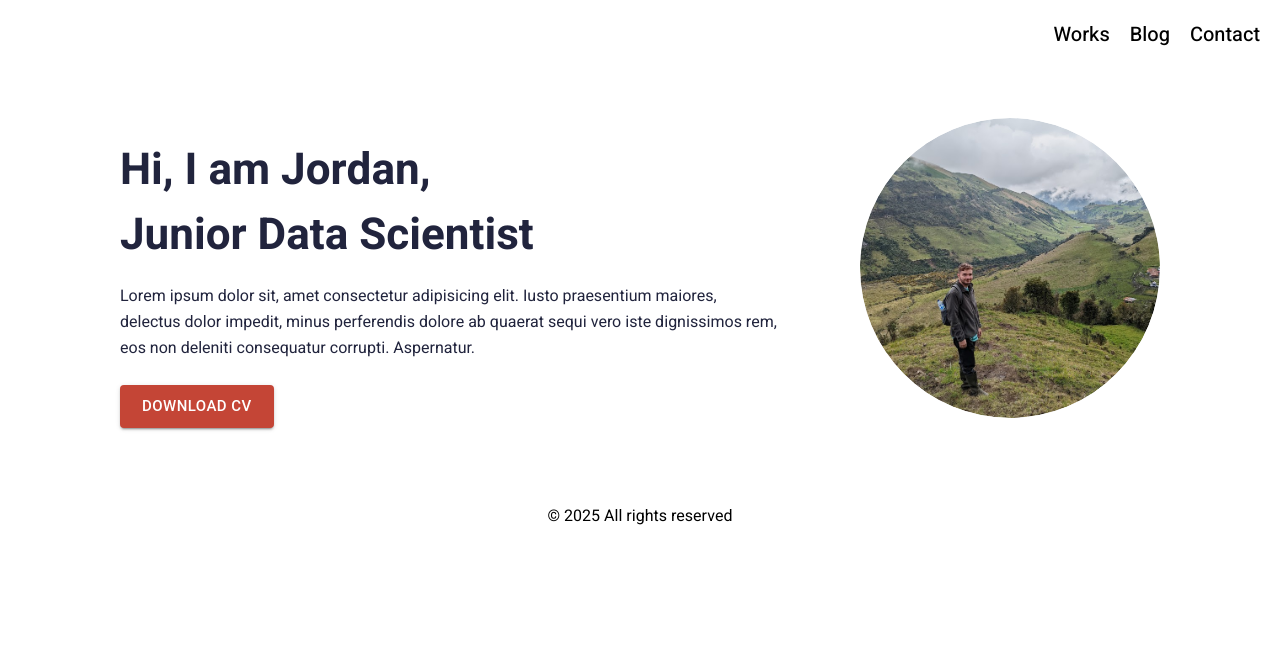
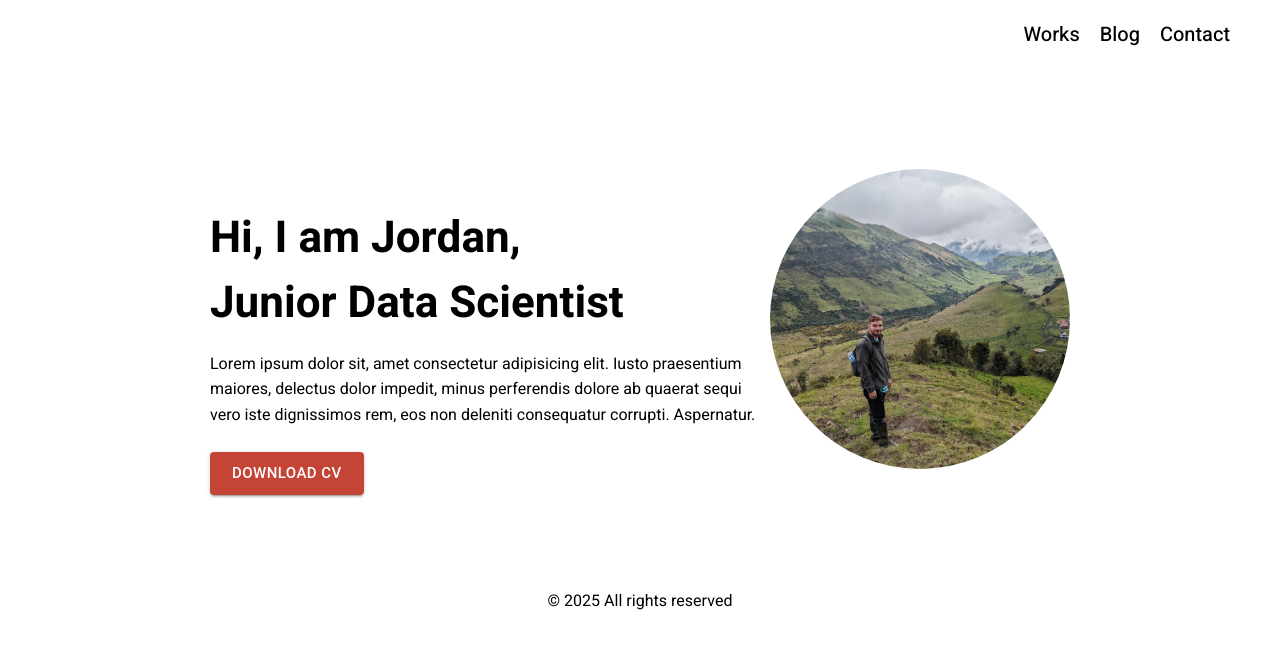
Before and after one commit to jordansp99/portfolio, a React (Vite) app: page / in a window 1280 px wide. Shown: the top 648 px of the page. Built offline with nearby package versions, Linux system fonts and the light colour scheme.

Commit message:
added profile css and fixed containers

```diff
--- a/src/Navbar.jsx
+++ b/src/Navbar.jsx
@@ -2,16 +2,13 @@ import React from 'react'
 
 function Navbar() {
   return (
-    <>
     <nav>
-      <ul class="black">
+      <ul className="black">
         <li >Works</li>
         <li>Blog</li>
         <li>Contact</li>
       </ul>
     </nav>
-
-    </>
   )
 }
 
--- a/src/Profile.jsx
+++ b/src/Profile.jsx
@@ -1,28 +1,34 @@
-import React from 'react'
-import {Button, Avatar}from '@mui/material';
-import jordanImage from './assets/jordanimage.png'; // Import the image
+import React from 'react';
+import { Button, Avatar } from '@mui/material';
+import jordanImage from './assets/jordanImage.png'; // Import the image
+import './Profile.css'; // Import the CSS file
+
 function Profile() {
   return (
-  <>
-    <div className='profile-div'>
-      <div className="left-content">
-        <h1 className="dark">Hi, I am Jordan,<br></br>Junior Data Scientist</h1>
-        <p className="dark">Lorem ipsum dolor sit, amet consectetur adipisicing elit. Iusto praesentium maiores, delectus dolor impedit, minus perferendis dolore ab quaerat sequi vero iste dignissimos rem, eos non deleniti consequatur corrupti. Aspernatur.</p>
-
-        <Button size="large" variant="contained"
+    <section className='promo'>
+      <div className='container'>
+        <div className='promo_row'>
+          <div className='promo_column'>
+            <h1>Hi, I am Jordan,<br></br>Junior Data Scientist</h1>
+            <p>Lorem ipsum dolor sit, amet consectetur adipisicing elit. Iusto praesentium maiores, delectus dolor impedit, minus perferendis dolore ab quaerat sequi vero iste dignissimos rem, eos non deleniti consequatur corrupti. Aspernatur.</p>
+            <Button
+              size="large"
+              variant="contained"
               sx={{
                 backgroundColor: '#C44536',
-          color: 'white',}}>Download CV
+                color: 'white',
+              }}
+            >
+              Download CV
             </Button>
-
           </div>
-      <div className="right-content">
+          <div className="promo_column">
             <Avatar alt="photo of Jordan" src={jordanImage} sx={{ width: 300, height: 300 }} />
           </div>
         </div>
-
-  </>
-  )
+        </div>
+    </section>
+  );
 }
 
-export default Profile
+export default Profile;
--- a/src/global.css
+++ b/src/global.css
@@ -11,6 +11,7 @@ body {
 
 nav {
     padding: 20px;
+    padding-right: 50px;
     font-weight: 500;
     font-size: 1.25rem;
     display: flex;
@@ -70,56 +71,3 @@ p {
     line-height: 1.6;
     margin-bottom: 1.5rem;
 }
-
-.profile-div {
-    display: flex;
-    flex-direction: column;
-    align-items: center;
-    padding: 40px 20px;
-    margin: 0 40px; /* Add margin to the left and right */
-}
-
-.left-content {
-    width: 100%;
-    max-width: 500px;
-    margin-bottom: 20px;
-    text-align: center;
-}
-
-.right-content {
-    width: 100%;
-    max-width: 300px;
-    margin-bottom: 20px;
-    display: flex;
-    justify-content: center;
-}
-
-img {
-    max-width: 100%;
-    height: auto;
-    border-radius: 50%;
-}
-
-/* Media query for larger screens */
-@media (min-width: 768px) {
-    .profile-div {
-        flex-direction: row;
-        justify-content: center;
-        align-items: center;
-        gap: 80px;
-        margin: 0 100px; /* Increased margin for larger screens */
-    }
-
-    .left-content {
-        width: auto;
-        max-width: none;
-        text-align: left;
-        margin-bottom: 0;
-    }
-
-    .right-content {
-        width: auto;
-        justify-content: flex-start;
-        margin-bottom: 0;
-    }
-}
--- /dev/null
+++ b/src/profile.css
@@ -0,0 +1,11 @@
+.promo {
+    padding: 100px 20px 58px;
+}
+.container{
+    max-width: 860px;
+    margin: 0 auto;
+}
+.promo_row{
+    display:flex;
+
+}
```
Lines whose indentation alone changed are shown as unchanged.
